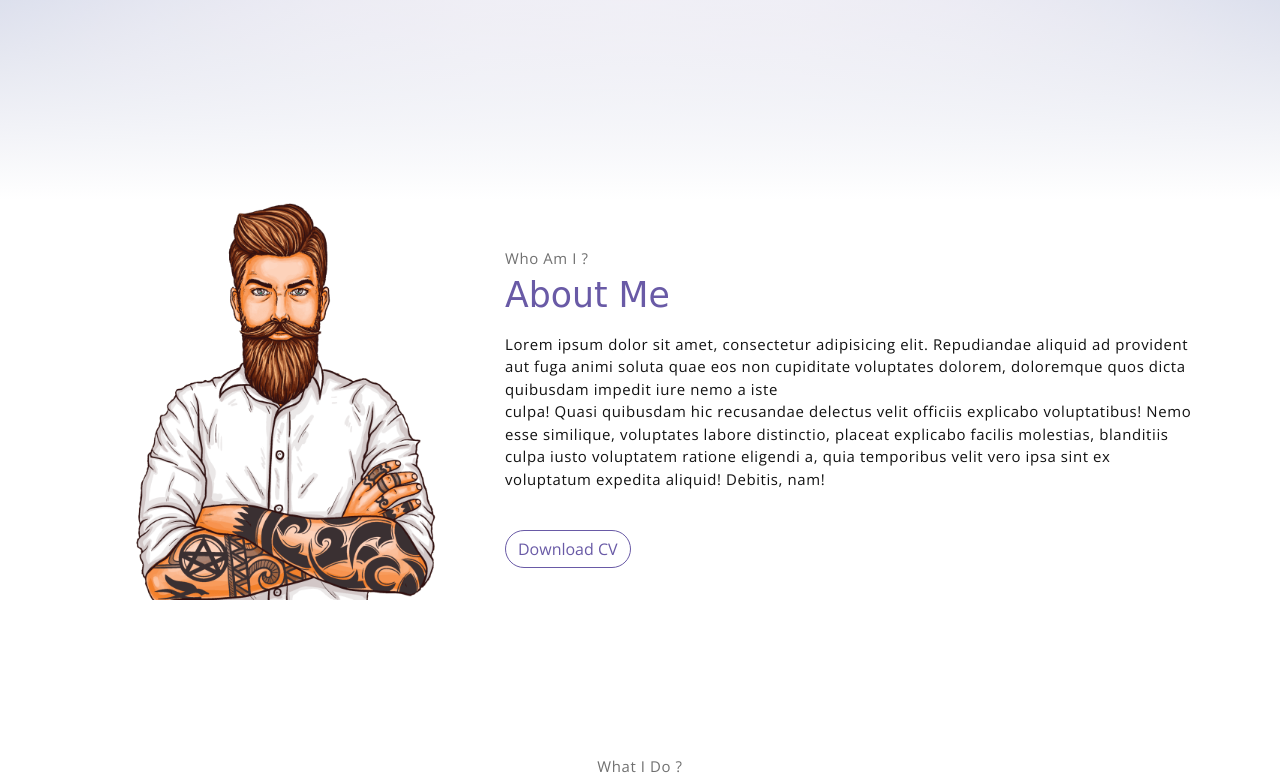
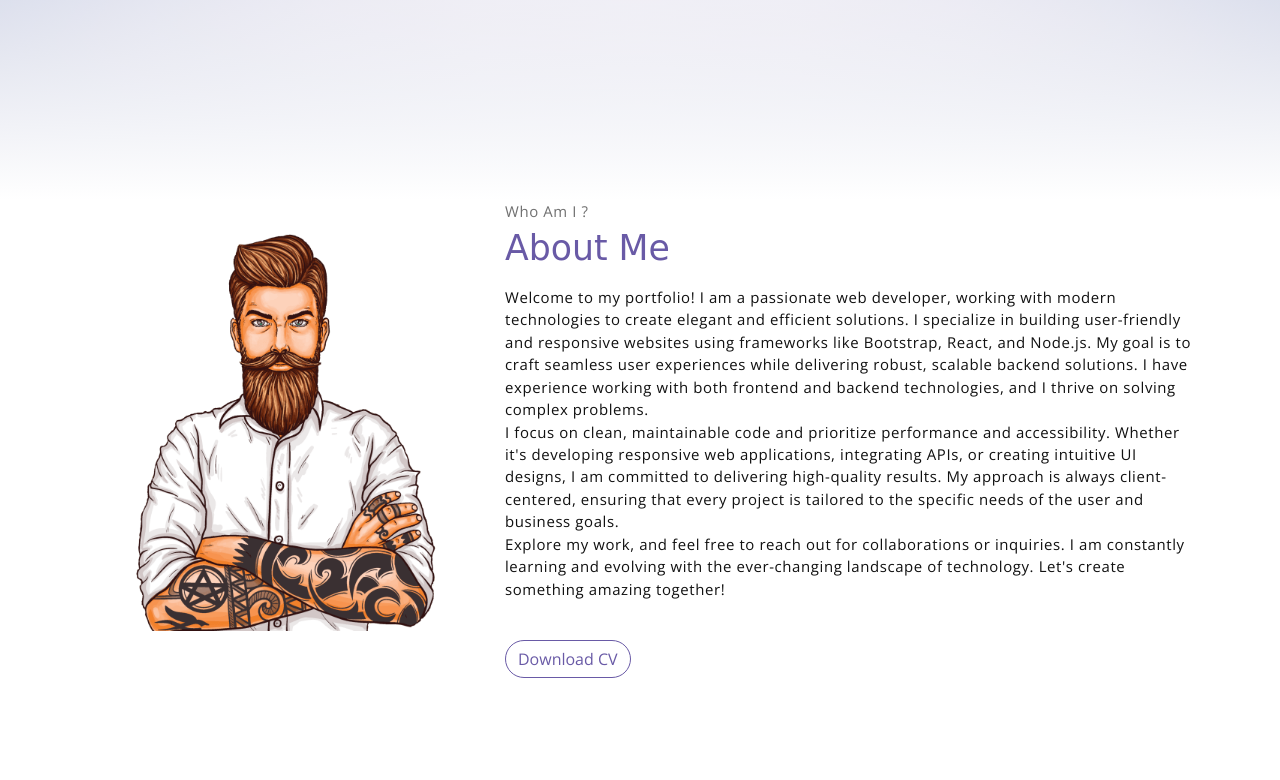
Before and after one commit to codewithtabish/sudais_protfolio, a plain HTML site: page index.html in a window 1280 px wide. Shown: the part 600-1380 px from the top of the page. Drawn offline with nearby package versions, Linux system fonts and the light colour scheme; a web font is replaced by a local one.

Commit message:
updated about part

```diff
--- a/index.html
+++ b/index.html
@@ -78,14 +78,15 @@
                     <p class="section-subtitle">Who Am I ?</p>
                     <h2 class="section-title mb-3">About Me</h2>
                     <p>
-                        Lorem ipsum dolor sit amet, consectetur adipisicing elit. Repudiandae aliquid ad provident aut
-                        fuga animi soluta quae eos non cupiditate voluptates dolorem, doloremque quos dicta quibusdam
-                        impedit iure nemo a iste
-                        <br>culpa! Quasi quibusdam hic recusandae delectus velit officiis explicabo voluptatibus! Nemo
-                        esse similique, voluptates labore distinctio, placeat explicabo facilis molestias, blanditiis
-                        culpa iusto voluptatem ratione eligendi a, quia temporibus velit vero ipsa sint ex voluptatum
-                        expedita aliquid! Debitis, nam!
+                        Welcome to my portfolio! I am a passionate web developer, working with modern technologies to create elegant and efficient solutions. I specialize in building user-friendly and responsive websites using frameworks like Bootstrap, React, and Node.js. My goal is to craft seamless user experiences while delivering robust, scalable backend solutions. I have experience working with both frontend and backend technologies, and I thrive on solving complex problems.
+
+                        <br>
+                        I focus on clean, maintainable code and prioritize performance and accessibility. Whether it's developing responsive web applications, integrating APIs, or creating intuitive UI designs, I am committed to delivering high-quality results. My approach is always client-centered, ensuring that every project is tailored to the specific needs of the user and business goals.
+
+                        <br>
+                        Explore my work, and feel free to reach out for collaborations or inquiries. I am constantly learning and evolving with the ever-changing landscape of technology. Let's create something amazing together!
                     </p>
+
                     <button class="btn-rounded btn btn-outline-primary mt-4">Download CV</button>
                 </div>
             </div><!-- end of about wrapper -->
```
